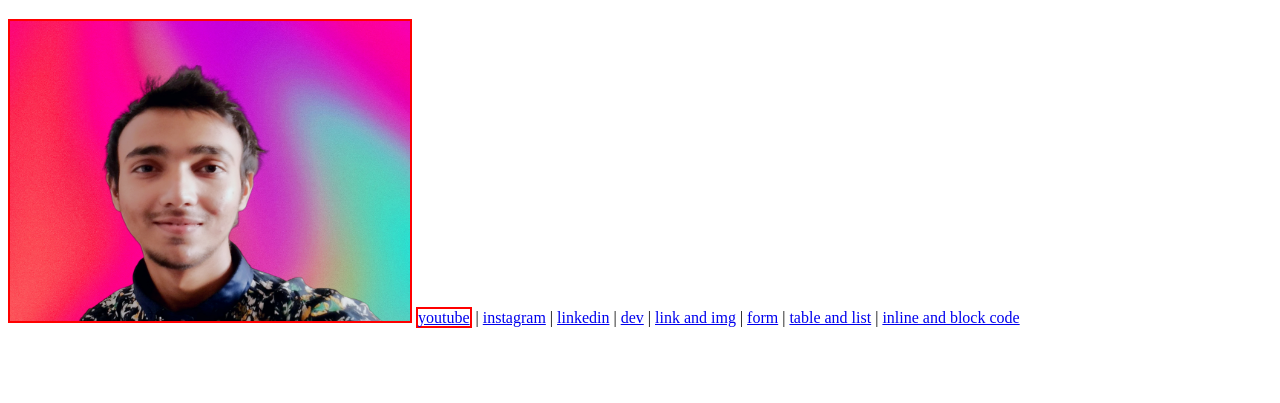
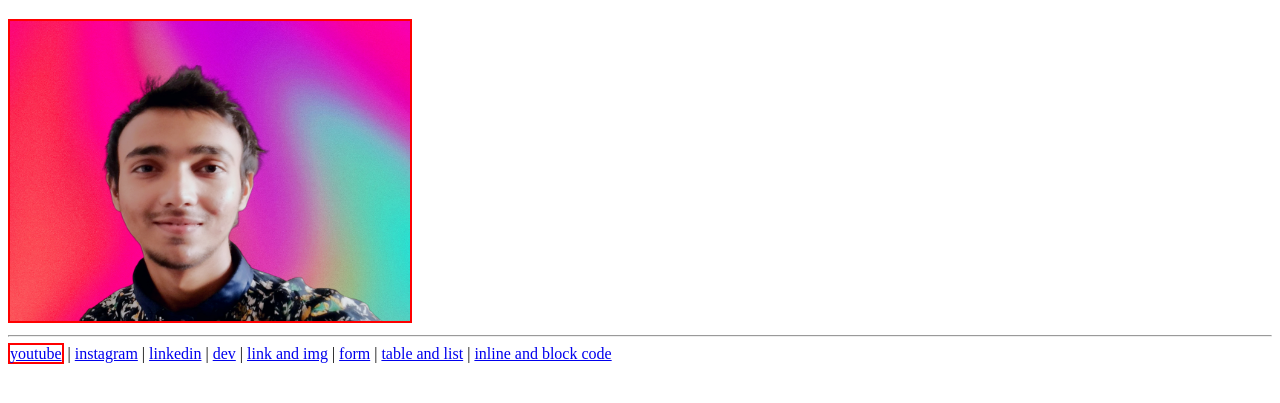
Before and after one commit to DEVKOSHTI/MyWebsite, a plain HTML site: page index.html in a window 1280 px wide. Shown: the part 79-482 px from the top of the page. Drawn offline with Linux system fonts and the light colour scheme.

Commit message:
Update index.html

```diff
--- a/index.html
+++ b/index.html
@@ -4,11 +4,11 @@
     <meta charset="UTF-8">
     <meta http-equiv="X-UA-Compatible" content="IE=edge">
     <meta name="viewport" content="width=device-width, initial-scale=1.0">
-    <title>link and image</title>
+    <title>Profile</title>
 </head>
 <body>
     <h1>Creater of this website</h1><br>
-    <img style="border: 2px solid red;" src="/MyWebsite/myimage.jpg" alt="fail to load" width="400" height="300">
+    <img style="border: 2px solid red;" src="/MyWebsite/myimage.jpg" alt="fail to load" width="400" height="300"><hr>
     <a style="border: 2px solid red;" href="https://youtube.com/@GujDeeva" target="_blank">youtube</a>&nbsp;|
     <a href="https://instagram.com/devkoshti" target="_blank">instagram</a>&nbsp;|
     <a href="https://www.linkedin.com/in/devkoshti/" target="_blank">linkedin</a>&nbsp;|
```
